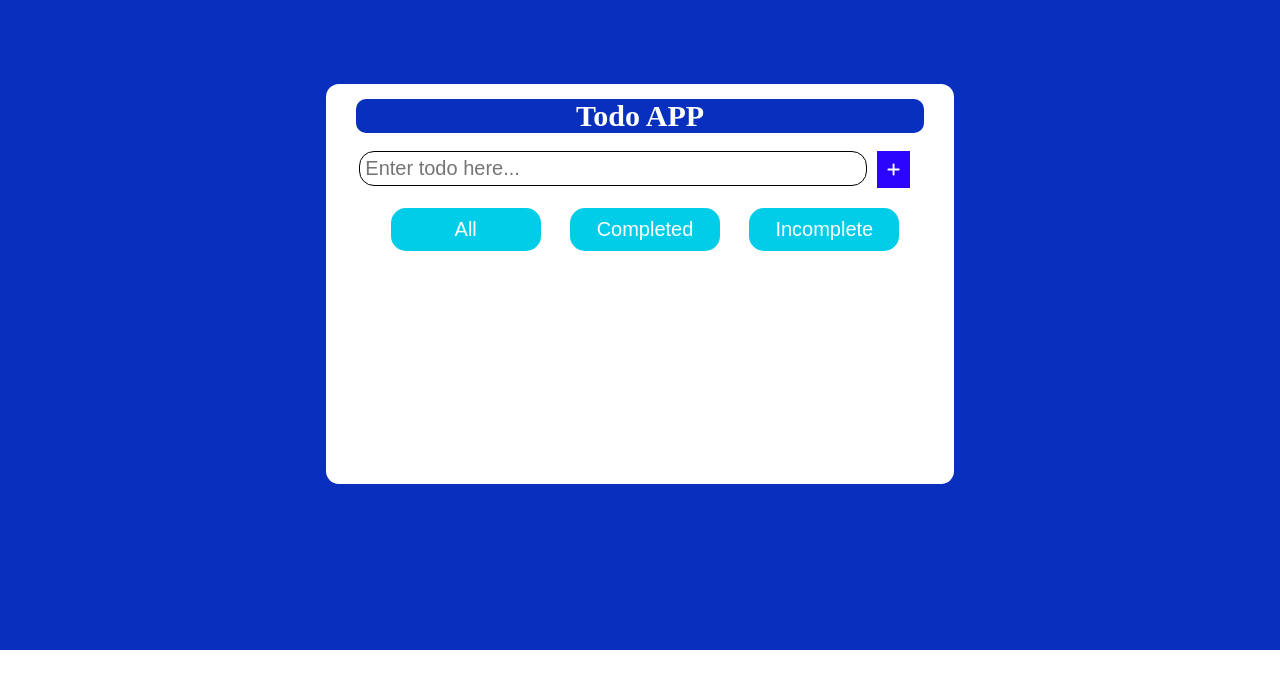
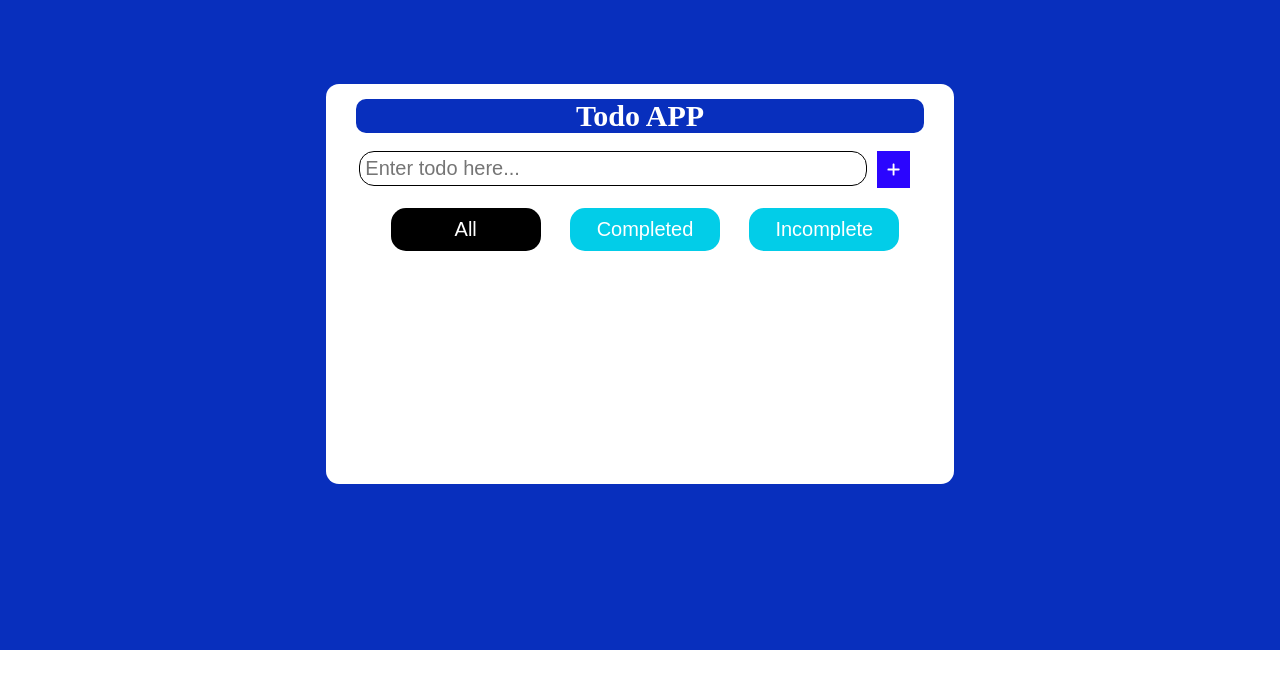
Before and after one commit to anish-singh-rawat/Updated-todo, a React (Vite) app: page / in a window 1280 px wide. Shown: the top 688 px of the page. Built offline with nearby package versions, Linux system fonts and the light colour scheme.

Commit message:
Updated TODO APP Code

```diff
--- a/src/components/TodosList.jsx
+++ b/src/components/TodosList.jsx
@@ -20,7 +20,7 @@ const TodosList = ({
 }) => {
   const [editedText, setEditedText] = useState("");
   const [filter, setFilter] = useState("All");
-  const [active, setActive] = useState(null);
+  const [active, setActive] = useState(data[0].id);
   const [filteredTodos, setFilteredTodos] = useState([]);
 
   const handleFilter = (id, name) => {
@@ -38,7 +38,6 @@ const TodosList = ({
         return todos.filter((todo) => !todo.completed);
       }
     };
-
     setFilteredTodos(filterTodos());
   }, [filter, todos]);
 
```
